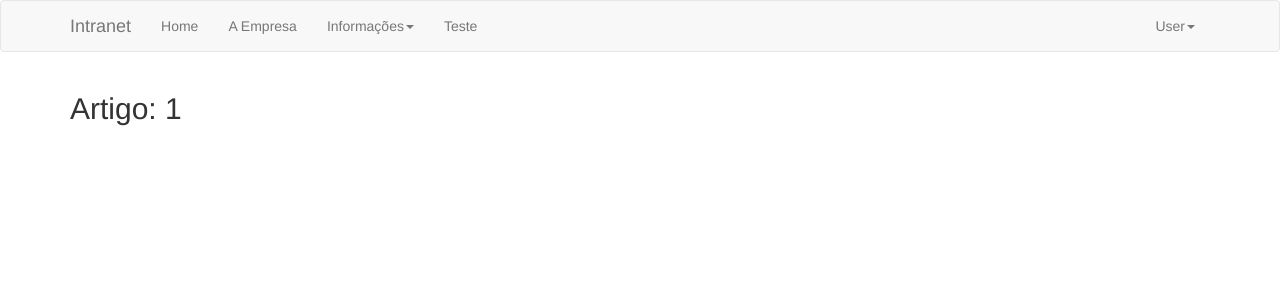
After one commit to tiagozuege/flaskapp, a Flask app: page /artigo/1 in a window 1280 px wide. The commit adds this page. Shown: the top 300 px of the page. Run offline with Flask 2, Linux system fonts and the light colour scheme; some libraries are stand-ins or nearby versions.

Commit message:
Pequenas mudanças no template

```diff
--- a/app.py
+++ b/app.py
@@ -22,6 +22,10 @@ def artigos():
         print('Here was a post')
     return render_template('artigos.html', artigos = articles)
 
+@app.route('/artigo/<string:id>')
+def artigo(id):
+    return render_template('artigo.html', id=id)
+
 @app.route('/teste', methods=['POST', 'GET'])
 def teste():
     if request.method == 'POST':
--- a/templates/_navbar.html
+++ b/templates/_navbar.html
@@ -1,5 +1,5 @@
 <!-- Fixed navbar -->
-<nav class="navbar navbar-default navbar-fixed-top">
+<nav class="navbar navbar-default">
   <div class="container">
     <div class="navbar-header">
       <button type="button" class="navbar-toggle collapsed" data-toggle="collapse" data-target="#navbar" aria-expanded="false" aria-controls="navbar">
--- /dev/null
+++ b/templates/artigo.html
@@ -0,0 +1,7 @@
+{% extends 'layout.html' %}
+
+{% block body %}
+
+    <h2>Artigo: {{id}}</h2>
+
+{% endblock %}
```
Also changed, not shown: templates/layout.html (+5 -6 lines). Lines whose indentation alone changed are shown as unchanged.
